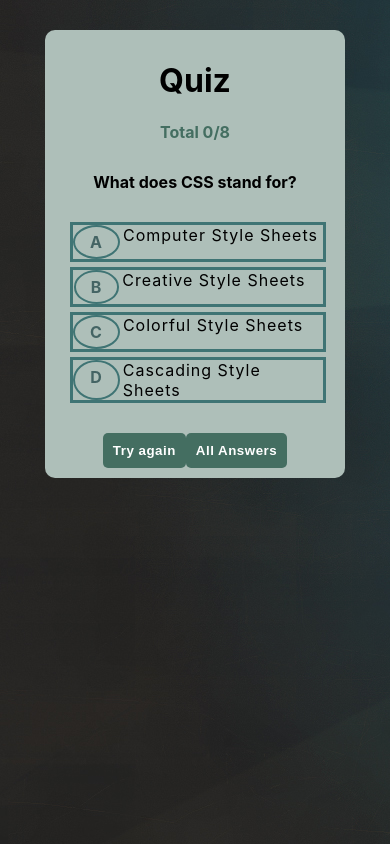
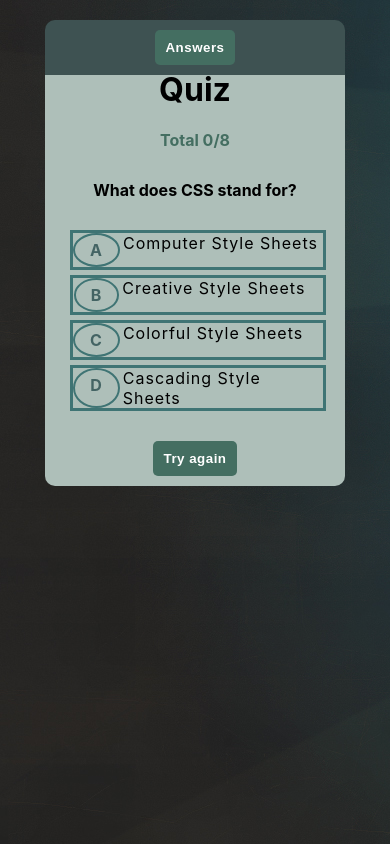
Before and after one commit to lauraMeiz/myquiz, a React (Create React App) app: page / in a window 390 px wide. Built offline with nearby package versions, Linux system fonts and the light colour scheme.

Commit message:
quiz commit

```diff
--- a/src/App.css
+++ b/src/App.css
@@ -30,6 +30,16 @@
     padding: 5px 15px;
     border: 2px solid rgb(63, 116, 116);
     margin-right: 3px;
+  }
+  .App > .modal {
+    width: 300px;
+    margin: 20px calc(50% - 150px);
+    font-size: 14px;
+    flex-wrap: wrap;
+  }
+  .App > .modal > .question {
+    width: 250px;
+    margin: 0 calc(50% - 125px);
   }
 }
 @media (max-width: 320px) {
@@ -100,9 +110,34 @@ button:hover {
 }
 
 .correct {
-  color: rgb(49, 78, 49);
+  color: rgb(91, 134, 91);
   font-weight: bolder;
+  text-align: left;
+  margin-left: 30px;
 }
 .incorrect {
-  color: rgb(125, 49, 49);
+  color: rgb(196, 111, 111);
+  text-align: left;
+  margin-left: 30px;
 }
+.modal {
+  background-color: rgb(62, 82, 82);
+  color: white;
+  position: absolute;
+  top: 0;
+  left: 0;
+  width: 500px;
+  margin: 30px calc(50% - 250px);
+  height: auto;
+  border-radius: 10px;
+  border-bottom-right-radius: 0%;
+  border-bottom-left-radius: 0%;
+  z-index: 2;
+}
+.close,
+.answers {
+  margin: 10px 0px;
+}
+h1 {
+  margin-top: 30px;
+}
--- a/src/App.jsx
+++ b/src/App.jsx
@@ -1,15 +1,12 @@
 import "./App.css";
-import AnswerButton from "./Components/AnswerButton";
-import GoodAnswer from "./Components/GoodAnswer";
+
 import Questions from "./Components/Questions";
 
 function App() {
-  // const [data, setData] = useState(datas);
   return (
     <div className="App">
       <h1>Quiz</h1>
       <Questions></Questions>
-      <AnswerButton></AnswerButton>
     </div>
   );
 }
--- a/src/Components/AnswerButton.jsx
+++ b/src/Components/AnswerButton.jsx
@@ -1,26 +1,25 @@
-import GoodAnswer from "./GoodAnswer";
-import datas from "../datas.js";
-import { useState } from "react";
 import AllQ from "./AllQ";
 
-export default function AnswerButton() {
-  const [allData, setAllData] = useState(datas);
-  const [modal, setModal] = useState(false);
-
-  const show = () => {
-    setAllData(allData);
-    setModal(true);
-  };
-
+export default function AnswerButton({ modal, show, allData, close }) {
   return (
     <>
-      <button onClick={show}>All Answers</button>
-      {modal &&
-        allData.map((all, ind) => (
-          <>
-            <AllQ all={all} ques={all.question}></AllQ>
-          </>
-        ))}
+      <div className="modal">
+        {modal ? (
+          <button className="close" onClick={close}>
+            Close
+          </button>
+        ) : (
+          <button className="answers" onClick={show}>
+            Answers
+          </button>
+        )}
+        {modal &&
+          allData.map((all, ind) => (
+            <>
+              <AllQ key={ind} all={all} ques={all.question}></AllQ>
+            </>
+          ))}
+      </div>
     </>
   );
 }
--- a/src/Components/GoodAnswer.jsx
+++ /dev/null
@@ -1,10 +0,0 @@
-import { useState } from "react";
-// import datas from "../datas.js";
-
-export default function GoodAnswer() {
-  return (
-    <>
-      <div>{}</div>
-    </>
-  );
-}
--- a/src/Components/Questions.jsx
+++ b/src/Components/Questions.jsx
@@ -2,16 +2,25 @@ import datas from "../datas.js";
 import { useState } from "react";
 import Answer from "./Answer";
 import React from "react";
+import AnswerButton from "./AnswerButton.jsx";
 
 export default function Questions() {
   const [correct, setCorrect] = useState(0);
   const [click, setClick] = useState(false);
   const [next, setNext] = useState(0);
-  const [data, setData] = useState(datas);
+  const [allData, setAllData] = useState(datas);
+  const [modal, setModal] = useState(false);
 
+  const show = () => {
+    setAllData(allData);
+    setModal(true);
+  };
+  const close = () => {
+    setModal(false);
+  };
   const setReponse = (answer) => {
     setClick(true);
-    const prev = [...data];
+    const prev = [...allData];
 
     prev.filter(
       (f) =>
@@ -23,13 +32,12 @@ export default function Questions() {
     setNext(0);
     setCorrect(0);
     setClick(false);
-
-    console.log(data);
+    setModal(false);
   };
 
   const nextQuestion = () => {
     setNext((next) => (next += 1));
-    return data[next];
+    return allData[next];
   };
 
   const newQuestion = () => {
@@ -40,12 +48,12 @@ export default function Questions() {
   return (
     <>
       <div className="total">
-        Total {correct}/{data.length}
+        Total {correct}/{allData.length}
       </div>
 
-      <div>{correct === data.length ? "Wow, nice" : null}</div>
+      <div>{correct === allData.length ? "Wow, nice" : null}</div>
       <ul>
-        {data.map((question, i) => (
+        {allData.map((question, i) => (
           <>
             <div key={i} className="question-column">
               <div className="question">{i === next && question.question}</div>
@@ -66,6 +74,12 @@ export default function Questions() {
       </ul>
 
       <button onClick={reset}>Try again</button>
+      <AnswerButton
+        show={show}
+        allData={allData}
+        modal={modal}
+        close={close}
+      ></AnswerButton>
     </>
   );
 }
```
